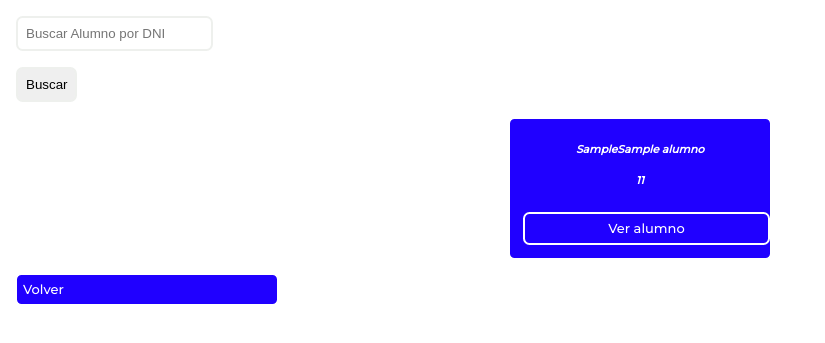
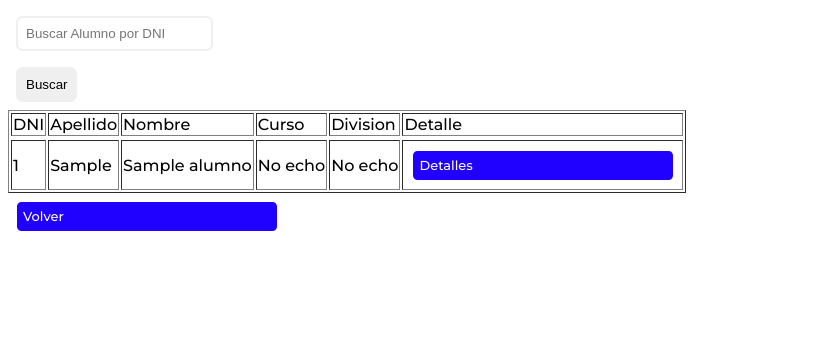
Before and after one commit to Kotjrz/Gestion-Alumnos, a PHP site: page /assets/pages/tabla-alumnos.php in a window 1280 px wide. Shown: the top 343 px of the page, without its empty margins (0-825 px from the left). Run offline with PHP 8.4, Linux system fonts and the light colour scheme; tables that the repository leaves empty hold one stand-in row (values such as "Sample post").

Commit message:
Cambie el sistema de como se muestran los alumnos, a una tabla comun

```diff
--- a/assets/pages/tabla-alumnos.php
+++ b/assets/pages/tabla-alumnos.php
@@ -28,12 +28,47 @@ if (isset($_GET['buscador'])) {
 </head>
 
 <body>
-<form action="" method="get">
+
+
+    <form action="" method="get">
         <input type="text" name="buscador" placeholder="Buscar Alumno por DNI"><br>
         <input type="submit" name="enviar" value="Buscar">
     </form>
 
-    <?php if (!empty($alumnos)): ?>
+    <table border="1">
+        <tr>
+            <td>DNI</td>
+            <td>Apellido</td>
+            <td>Nombre</td>
+            <td>Curso</td>
+            <td>Division</td>
+            <td>Detalle</td>
+        </tr>
+        <tr>
+            <?php
+            $sql ="SELECT * from alumnos";
+            $result = mysqli_query($conn,$sql);
+
+            while($mostrar = mysqli_fetch_array($result))
+            {
+                ?>
+                <tr>
+                    <td><?php echo $mostrar['DNI'] ?></td>
+                    <td><?php echo $mostrar['apellidos'] ?></td>
+                    <td><?php echo $mostrar['nombres'] ?></td>
+                    <td>No echo</td>
+                    <td>No echo</td>
+                    <td><a href="alumno.php?idalumno=<?php echo $mostrar["idAlumno"];?>">Detalles</a></td>
+                </tr>
+                <?php
+            }
+
+            ?>
+        </tr>
+
+    </table>
+
+<!--     <?php if (!empty($alumnos)): ?>
         <div id="class-container">
             <?php foreach ($alumnos as $post) : ?>
                 <div>
@@ -47,7 +82,7 @@ if (isset($_GET['buscador'])) {
         </div>
     <?php else : ?>
         <p>No hay alumnos registrados.</p>
-    <?php endif; ?>
+    <?php endif; ?> -->
 
 
     <a href="../../index.html">Volver</a>
--- a/index.html
+++ b/index.html
@@ -4,12 +4,12 @@
     <meta charset="UTF-8" />
     <meta name="viewport" content="width=device-width, initial-scale=1.0" />
     <link rel="stylesheet" href="assets/css/style.css" />
-    <title>Home - Registro institucional</title>
+    <title>Home - Plataforma institucional</title>
   </head>
   <body>
     <div class="center">
       <div class="home-h1">
-        <h1>Inicio - Registro Institucional</h1>
+        <h1>Inicio - Plataforma Institucional</h1>
       </div>
       <div class="w-container">
       <div class="wrapper">
```
Also changed, not shown: assets/pages/alumno.php (+6 -5 lines).
